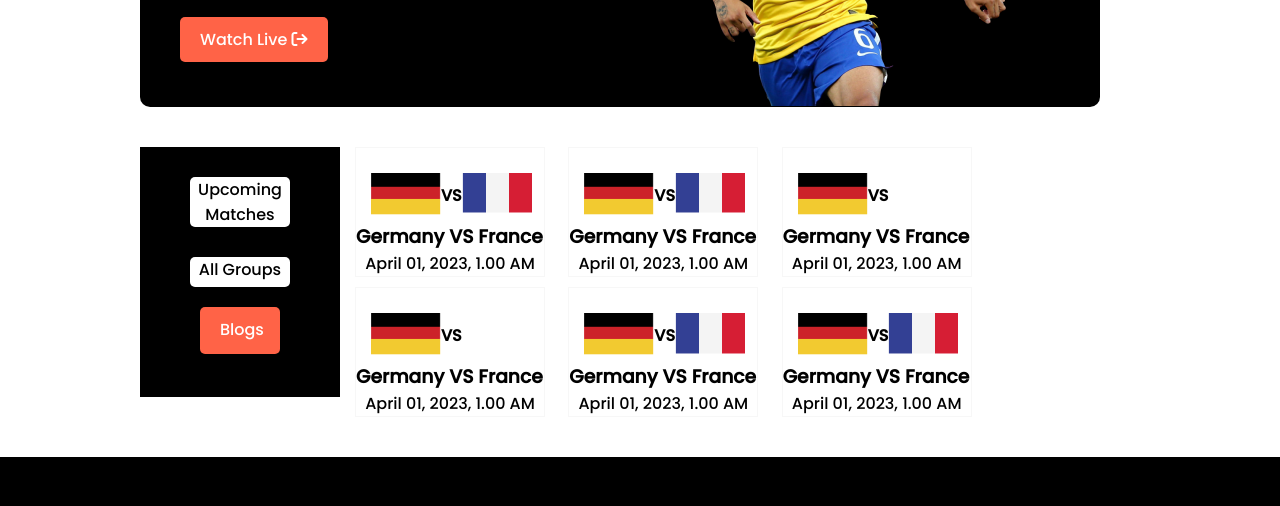
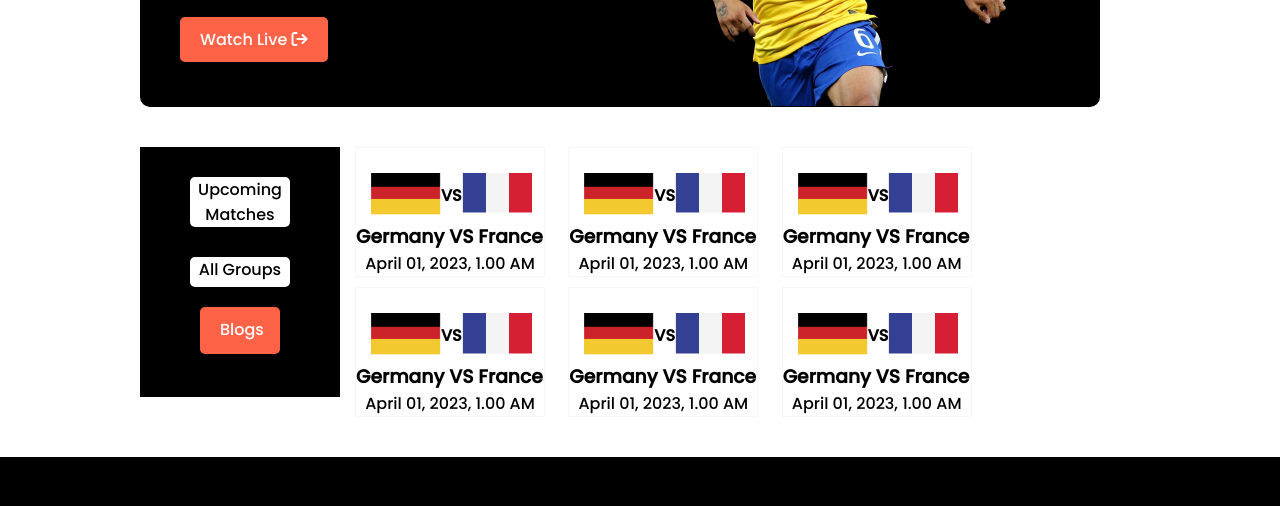
Before and after one commit to OmarFaruqueRahat7991/my-second-assignment, a plain HTML site: page upcoming-matches.html in a window 1280 px wide. Shown: the part 294-800 px from the top of the page. Drawn offline with Linux system fonts and the light colour scheme; the site is published under a folder, as on GitHub Pages, so addresses that start at the root find nothing.

Commit message:
shgdgadhagd

```diff
--- a/upcoming-matches.html
+++ b/upcoming-matches.html
@@ -7,7 +7,7 @@
     <title>CBC Sports</title>
     <link rel="stylesheet" href="style.css">
     <!-- google font -->
-    <link rel="shortcut icon" href="/images/logo.png" type="image/x-icon">
+    <link rel="shortcut icon" href="./images/logo.png" type="image/x-icon">
     <!-- font awesome -->
     <script src="https://kit.fontawesome.com/e5448ef88e.js" crossorigin="anonymous"></script>
 </head>
@@ -95,7 +95,7 @@
                      <h4 style="margin-top: 10px;">VS</h4>
                  </div>
                  <div class="flag-2">
-                     <img src="/images/Flag.png" alt="">
+                     <img src="./images/Flag.png" alt="">
                  </div>
                 </div>
                  <div class="card-text">
@@ -119,7 +119,7 @@
                      <h4 style="margin-top: 10px;">VS</h4>
                  </div>
                  <div class="flag-2">
-                     <img src="/images/Flag.png" alt="">
+                     <img src="./images/Flag.png" alt="">
                  </div>
                 </div>
                  <div class="card-text">
```
Also changed, not shown: index.html (+1 -1 lines).
